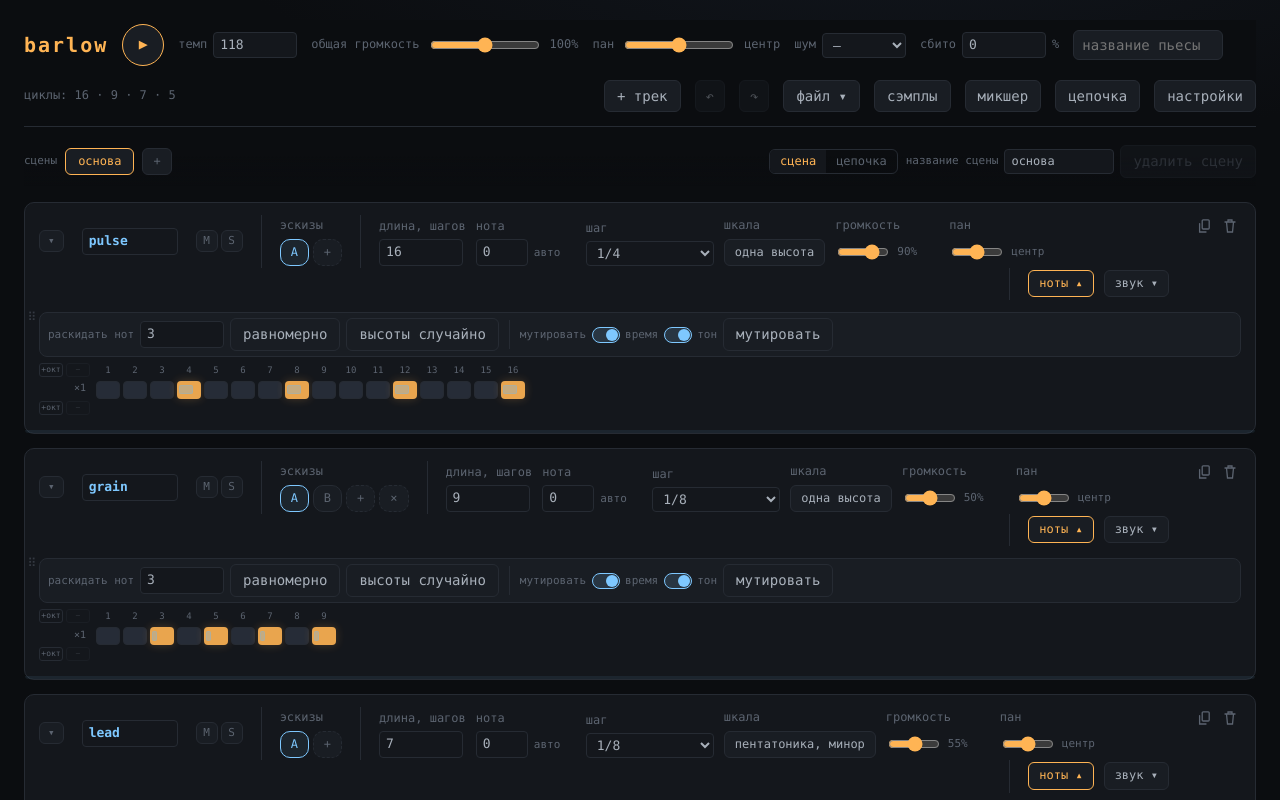
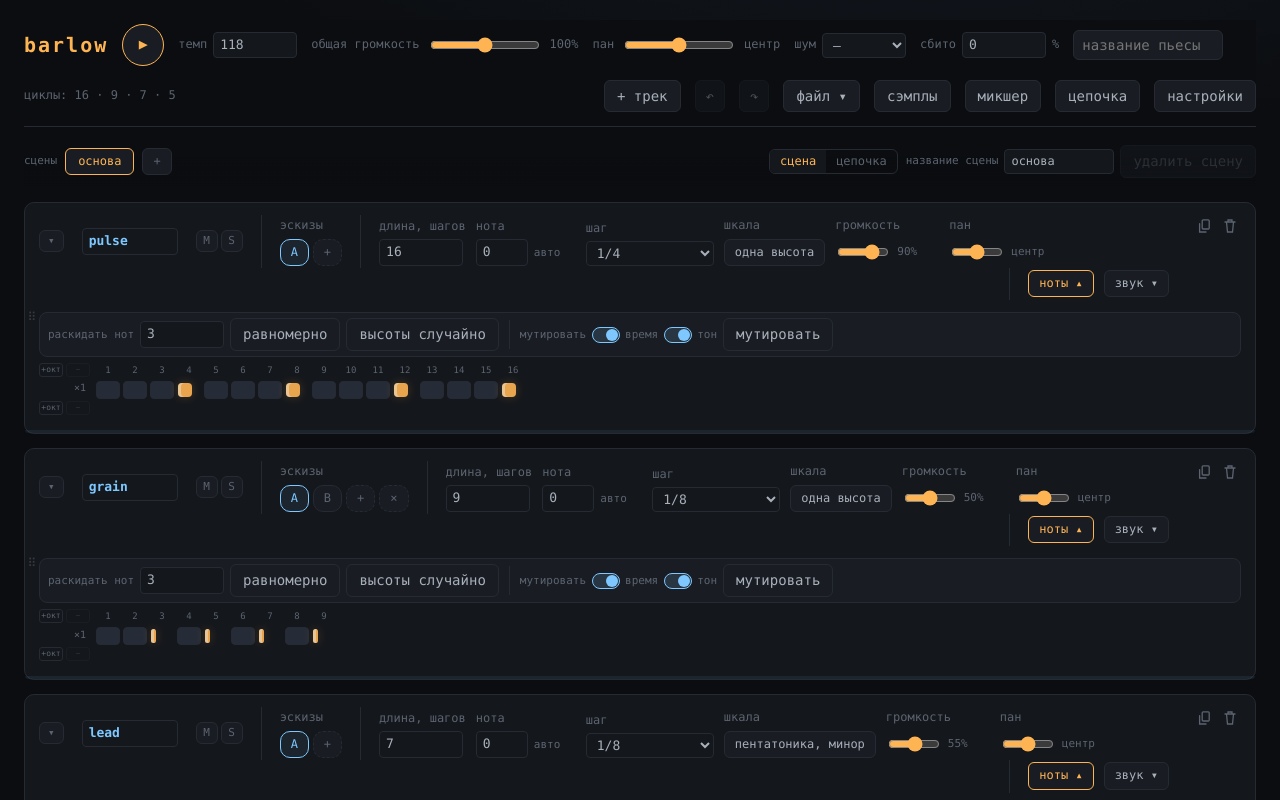
Before and after one commit to eaprelsky/barlow, a React (Vite) app: page / in a window 1280 px wide. Shown: the top 800 px of the page. Built offline with nearby package versions, Linux system fonts and the light colour scheme.

Commit message:
Нота = растянутый бар (как в DAW): плотная заливка, светлая головка старта, ретриггер виден поверх хвоста

```diff
--- a/src/components/TrackRow.tsx
+++ b/src/components/TrackRow.tsx
@@ -1812,11 +1812,7 @@ export const TrackRow = memo(function TrackRow({
                           : '',
                         ghost && sel.has(`${col - ghost.dc}:${i - ghost.dr}`) ? 'ghost' : '',
                       ].join(' ')}
-                      style={
-                        on
-                          ? { opacity: sel.has(`${col}:${i}`) ? '1' : String(0.55 + 0.45 * nt!.vel) }
-                          : undefined
-                      }
+                      style={undefined}
                       title={
                         on
                           ? `${(track.freq * ratio).toFixed(1)} Гц${chord ? ` · аккорд из ${s.notes.length} нот` : ''} · громкость ${Math.round(nt!.vel * 100)}% · вероятность ${Math.round(nt!.prob * 100)}%${Math.abs((nt!.gate ?? 1) - 1) > 1e-6 ? ` · длина ×${(nt!.gate ?? 1).toFixed(1)}` : ''}\nклик по другой строке — добавить ноту (аккорд) · правый клик — убрать ноту`
@@ -1836,23 +1832,26 @@ export const TrackRow = memo(function TrackRow({
                         else clearCell(col);
                       }}
                     >
+                      {on &&
+                        (() => {
+                          // Нота — это бар: растянут на истинную длительность
+                          // (сетка/огибающая × гейт), поверх сетки. Ретриггер
+                          // рисуется позже по DOM — виден поверх хвоста.
+                          const cells = noteCellsBase * (nt!.gate ?? 1);
+                          const shown = Math.max(0.12, Math.min(cells, pattern.length - col));
+                          return (
+                            <span
+                              className="note-bar"
+                              style={{
+                                width: `${Math.round(shown * 100)}%`,
+                                opacity: sel.has(`${col}:${i}`) ? '1' : String(0.55 + 0.45 * nt!.vel),
+                              }}
+                            />
+                          );
+                        })()}
                       {on && nt!.prob < 1 && (
                         <span className="pbar" style={{ width: `${Math.round(nt!.prob * 100)}%` }} />
                       )}
-                      {on &&
-                        (() => {
-                          // Классика нотного стана: бар тянется настоящую
-                          // длительность ноты — в клетках, поверх сетки.
-                          const cells = noteCellsBase * (nt!.gate ?? 1);
-                          if (Math.abs(cells - 1) <= 0.05) return null;
-                          const shown = Math.max(0.08, Math.min(cells, pattern.length - col));
-                          return (
-                            <span
-                              className="note-tail"
-                              style={{ width: `${Math.round(shown * 100)}%` }}
-                            />
-                          );
-                        })()}
                     </button>
                   );
                 })}
--- a/src/index.css
+++ b/src/index.css
@@ -496,9 +496,26 @@ header .master-vol input[type='range'] {
 }
 
 .cell.on {
+  background: transparent;
+  border-color: transparent;
+}
+
+/* Нота — растянутый бар настоящей длительности. Головка (светлая
+   левая кромка) отмечает старт, в том числе ретриггер поверх хвоста
+   соседней длинной ноты. */
+.note-bar {
+  position: absolute;
+  left: 0;
+  top: 1px;
+  height: calc(100% - 2px);
+  min-width: 4px;
+  border-radius: 4px;
   background: var(--step-on);
-  border-color: transparent;
-  box-shadow: 0 0 10px rgba(255, 180, 84, 0.25);
+  box-shadow:
+    inset 3px 0 0 rgba(255, 255, 255, 0.45),
+    0 0 10px rgba(255, 180, 84, 0.25);
+  z-index: 3;
+  pointer-events: none;
 }
 
 .cell.ph {
@@ -519,6 +536,7 @@ header .master-vol input[type='range'] {
   max-width: calc(100% - 4px);
   background: rgba(255, 255, 255, 0.85);
   border-radius: 2px;
+  z-index: 4;
 }
 
 /* Панель шага: открывается кликом по номеру колонки. */
@@ -1528,18 +1546,7 @@ button.danger:hover {
   width: 64px;
 }
 
-/* Длина ноты (gate): классический бар тянется поверх сетки свою длительность */
-.note-tail {
-  position: absolute;
-  left: 1px;
-  top: 20%;
-  height: 60%;
-  border-radius: 2px;
-  background: rgba(126, 200, 255, 0.32);
-  box-shadow: 0 0 0 1px rgba(126, 200, 255, 0.25) inset;
-  z-index: 3;
-  pointer-events: none;
-}
+/* Длина ноты (gate) видна растяжкой самого бара ноты (.note-bar) */
 
 /* Скрэтч-пэд */
 .scratch-bar {
```
